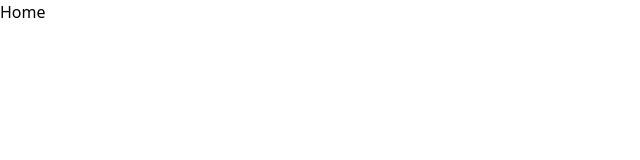
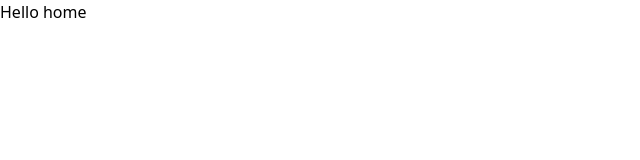
Before and after one commit to javidShabin/evoque-client, a React (Vite) app: page / in a window 1280 px wide. Shown: the top 160 px of the page, without its empty margins (0-640 px from the left). Built offline with nearby package versions, Linux system fonts and the light colour scheme.

Commit message:
Make change

```diff
--- a/src/Home.jsx
+++ b/src/Home.jsx
@@ -2,6 +2,6 @@ import React from 'react'
 
 export const Home = () => {
   return (
-    <div>Home</div>
+    <div>Hello home</div>
   )
 }
```
